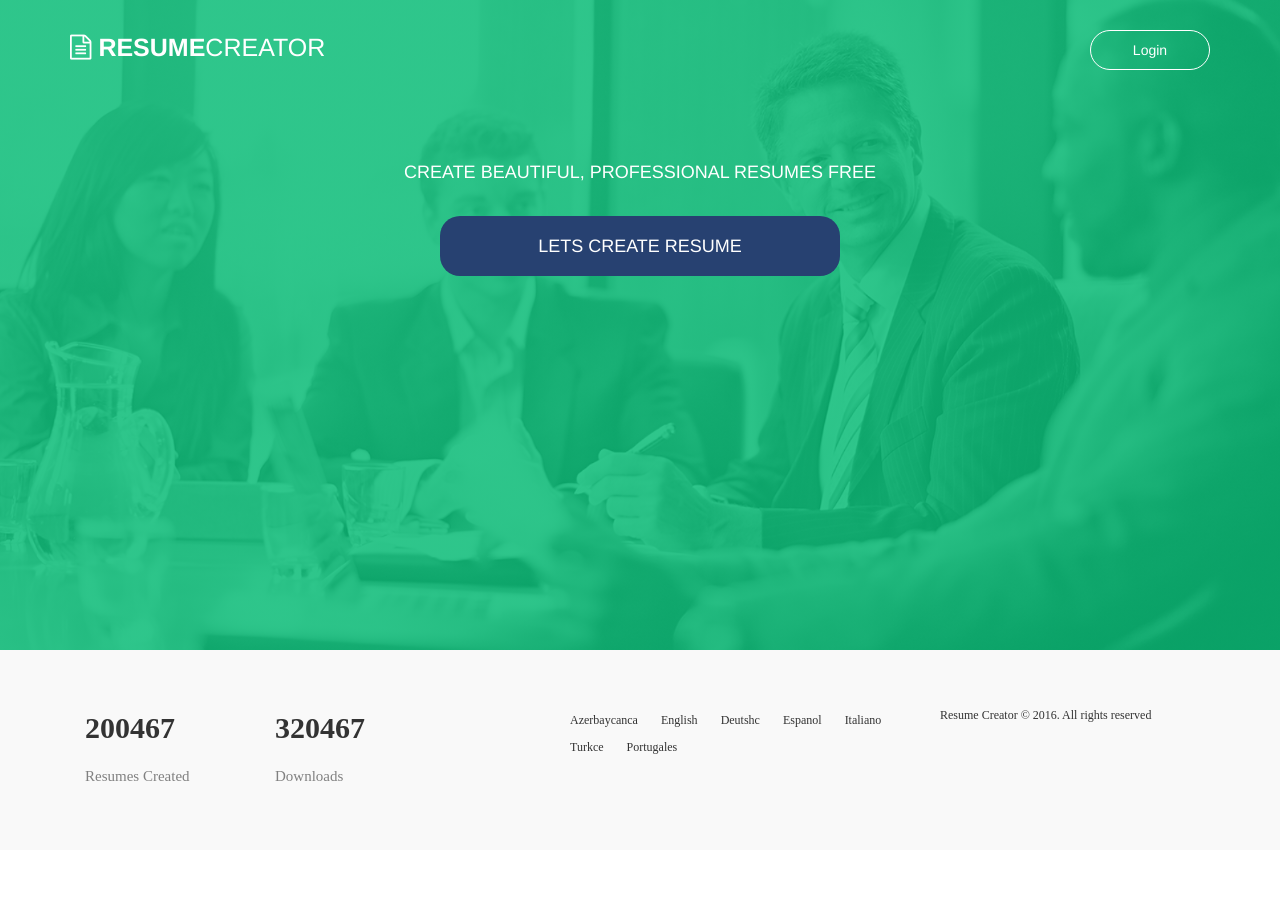
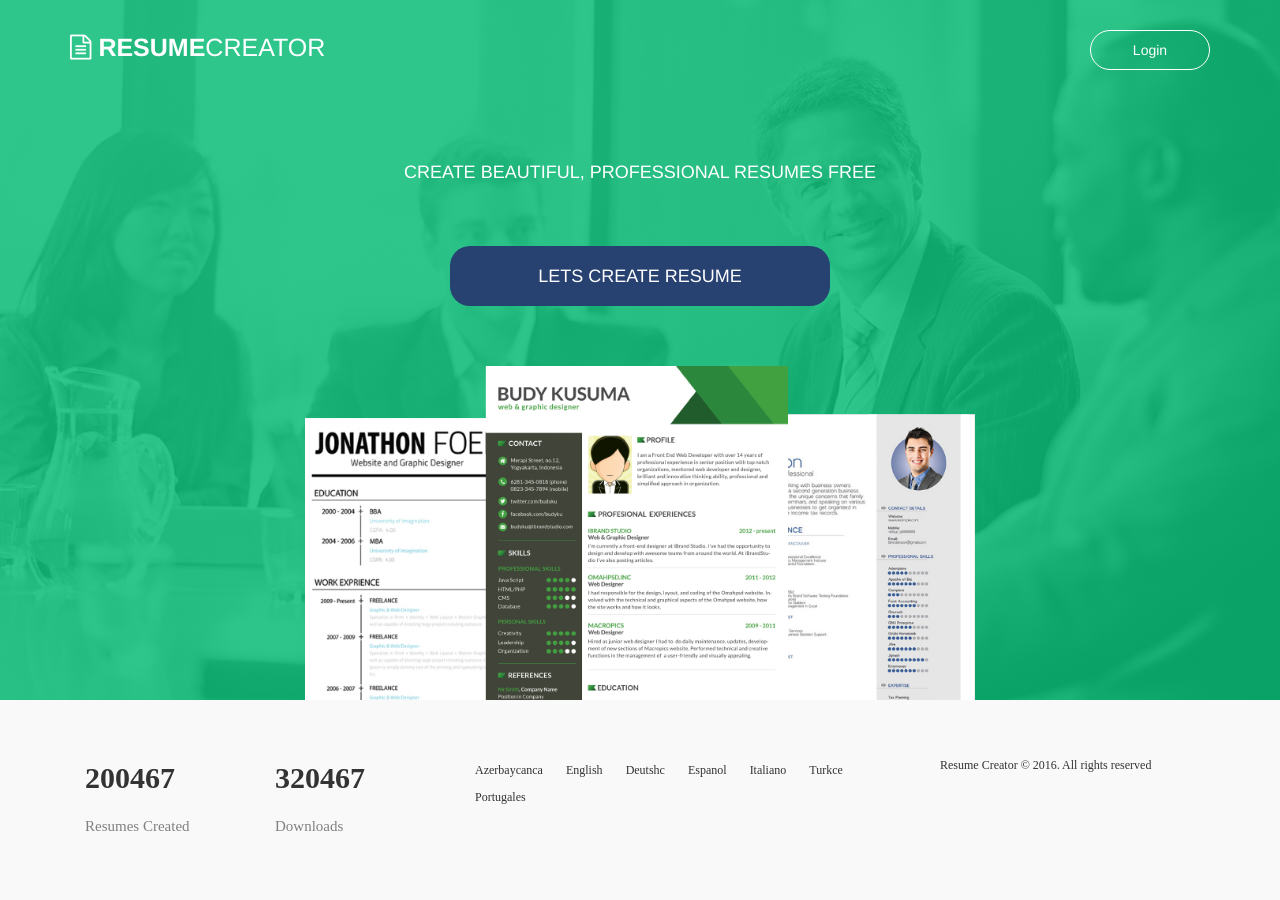
Before and after one commit to vahabv/cvgenerator, a PHP site: page / in a window 1280 px wide. Before the commit the page ends 781 px from the top, so only its background shows below. Run offline with PHP 8.4, Linux system fonts and the light colour scheme.

Commit message:
image added to index file

```diff
--- a/css/style.css
+++ b/css/style.css
@@ -1,5 +1,5 @@
 .mainWrapper {
-height: 650px;
+height: 700px;
 background:
     linear-gradient(
       rgba(10, 188, 119, 0.85),
@@ -42,14 +42,16 @@ background-position: center;
 	text-transform: uppercase;
 	text-align: center;
 }
+.resumes{
+ 	height: 350px;
+ 	vertical-align: bottom;
+}
 .createStart{
-	width: 400px;
 	height: 60px;
 	line-height: 60px;
 	background-color: #274171;
 	border-radius: 20px;
 	text-align: center;
-	margin: 0 auto;
 }
 .footerWrapper{
 	font-size: 12px;
@@ -76,6 +78,3 @@ background-position: center;
 	font-size: 15px;
 	color: gray;
 }
-.copyright{
-
-}
--- a/index.php
+++ b/index.php
@@ -25,21 +25,24 @@
 			<div class="middleSection">
 				<span>Create Beautiful, Professional Resumes Free</span>
 				<div class="verticalAlign"></div>
-				<div class="createStart">Lets Create Resume</div>
+				<div class="verticalAlign"></div>
+				<div class="createStart col-md-4 col-md-offset-4">Lets Create Resume</div>
 			</div>
 		</div>
 <!-- Middle button, text end -->
+<div class="verticalAlign"></div>
+<div class="verticalAlign"></div>
+<img src="images/resumes.png" class="img-responsive center-block resumes pull-bottom">
 </div>
 <div class="footerWrapper col-md-12">
 	<div class="container">
-		<div class="col-md-2 counter">
+		<div class="col-md-2 col-xs-12 counter">
 		<span><b>200467</b><br><span>Resumes Created</span></span>
 		</div>
-		<div class="col-md-2 counter">
+		<div class="col-md-2 col-xs-12 counter">
 		<span><b>320467</b><br><span>Downloads</span></span>
 		</div>
-		<div class="col-md-1"></div>
-		<div class="col-md-4">
+		<div class="col-md-5 col-xs-12">
 			<ul>
 				<li>Azerbaycanca</li>
 				<li>English</li>
```
Also changed, not shown: images/resumes.jpg (added), images/resumes.png (added). Lines whose indentation alone changed are shown as unchanged.
